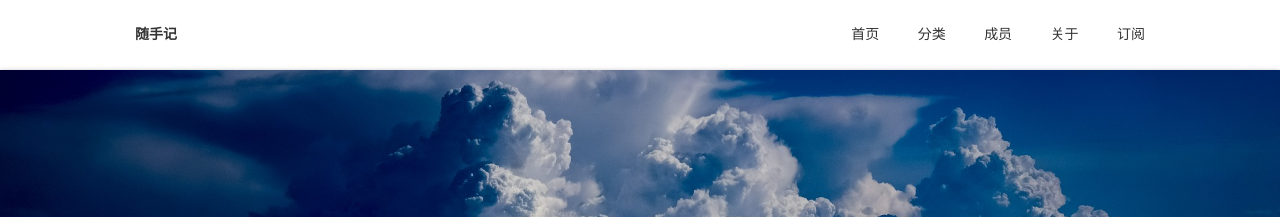
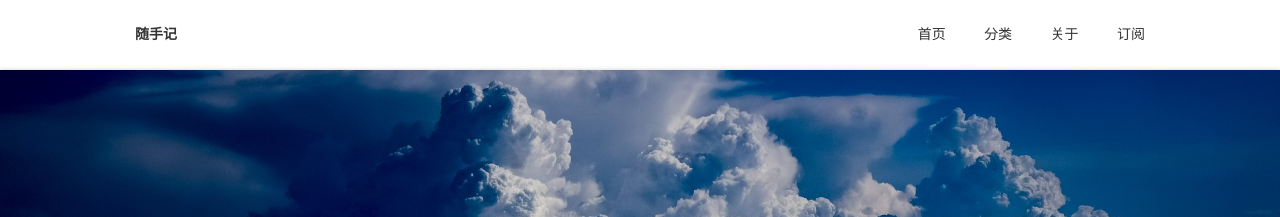
Before and after one commit to Arvinzwt/Arvinzwt.github.io, a Jekyll site: the page built from index.html, in a window 1280 px wide. Shown: the top 217 px of the page. Built offline with Jekyll 4.4.1, drawn with Linux system fonts in a browser that asks for light colours; the list of posts is cut into pages by our own code; comment, search, counter and statistics services are not loaded; a style sheet for code colours, icons or effects is not loaded.

Commit message:
适配到移动端2

```diff
--- a/_data/nav.yml
+++ b/_data/nav.yml
@@ -2,8 +2,8 @@
   link: /
 - name: 分类
   link: /pages/blog
-- name: 成员
-  link: /pages/staff
+#- name: 成员
+#  link: /pages/staff
 - name: 关于
   link: /pages/about
 - name: 订阅
--- a/_layouts/default.html
+++ b/_layouts/default.html
@@ -2,6 +2,9 @@
 <html lang="en">
 <head>
     <meta charset="UTF-8">
+    <meta content='text/html; charset=utf-8' http-equiv='Content-Type'>
+    <meta http-equiv='X-UA-Compatible' content='IE=edge'>
+    <meta name='viewport' content='width=device-width, initial-scale=1.0, maximum-scale=1.0'>
     <title>{% if page.title %} {{ page.title }} {% elsif site.name %} {{ site.name }} {% endif %}</title>
     <link rel="stylesheet" href="/assets/css/styles.css">
     {% feed_meta %}
```
